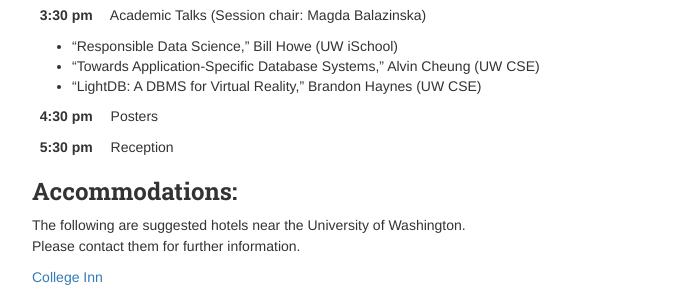
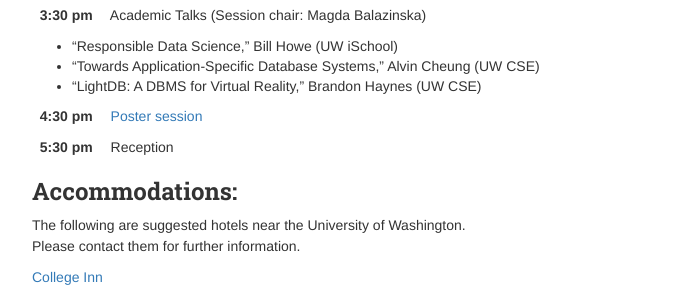
Before and after one commit to uwdb/website, a Jekyll site: the page built from events/database_day/2018/database_day_2018.markdown, in a window 1280 px wide and 900 px high, scrolled down 1325 px. Shown: the part 152-452 px from the top of the window, without its empty margins (123-797 px from the left). Built offline with Jekyll 4.4.1, drawn with Linux system fonts in a browser that asks for light colours; nearby versions of some CDN libraries.

Commit message:
added posters link

```diff
--- a/events/database_day/2018/database_day_2018.markdown
+++ b/events/database_day/2018/database_day_2018.markdown
@@ -87,7 +87,7 @@
 * "Towards Application-Specific Database Systems," Alvin Cheung (UW CSE)
 * "LightDB: A DBMS for Virtual Reality," Brandon Haynes (UW CSE)
 
-**&nbsp;&nbsp;4:30 pm&emsp;** Posters
+**&nbsp;&nbsp;4:30 pm&emsp;** [Poster session](posters.html)
 
 **&nbsp;&nbsp;5:30 pm&emsp;** Reception
 
```
